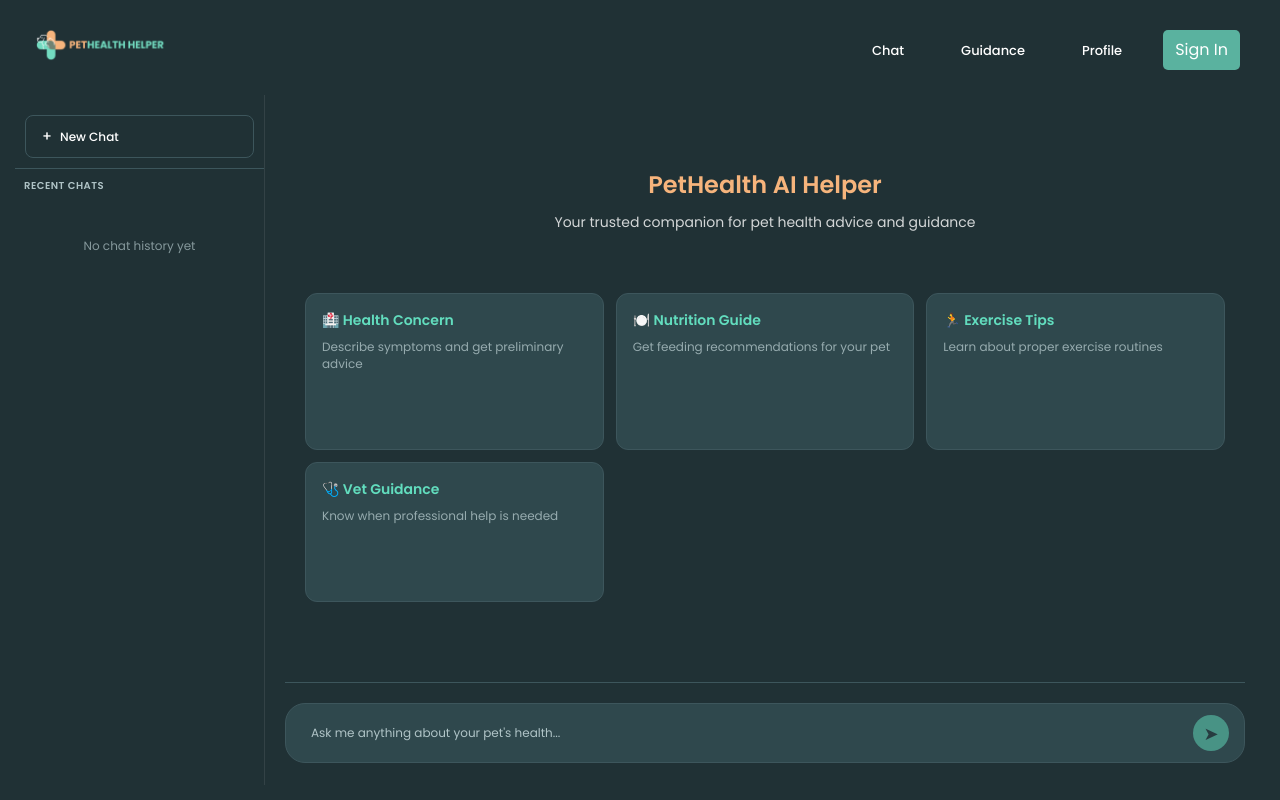
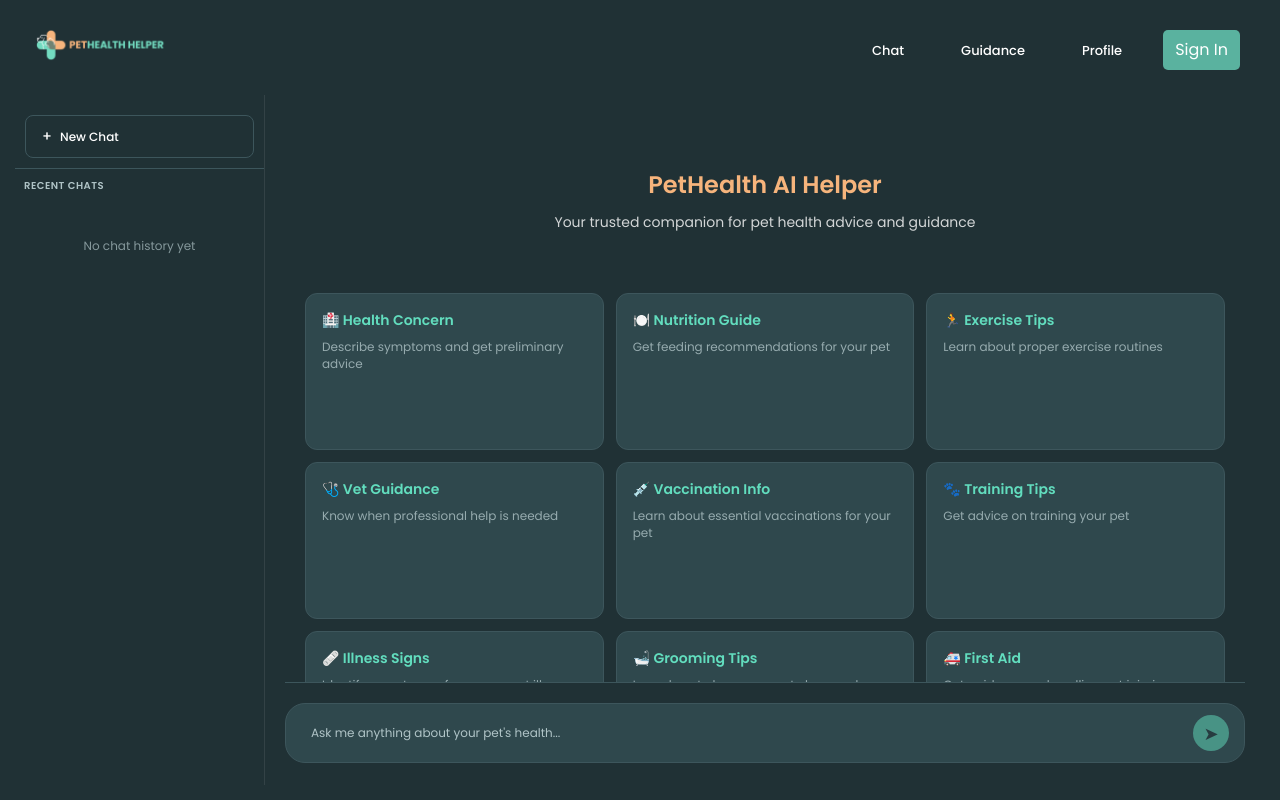
Before and after one commit to kurtrockx/pet-health-ai, a React (Vite) app: page /Chat in a window 1280 px wide. Built offline with nearby package versions, Linux system fonts and the light colour scheme; a web font is replaced by a local one.

Commit message:
fixed layout on ChatPage

```diff
--- a/src/components/css/PetChat.css
+++ b/src/components/css/PetChat.css
@@ -490,10 +490,10 @@ body {
   .chat-container {
     padding: 0 16px;
     width: 100%;
-    min-height: 80vh;
+    max-height: 80vh;
   }
   .welcome-section {
-    max-height: 60vh;
+    max-height: 70vh;
   }
   .welcome-section h1 {
     font-size: 2rem;
--- a/src/pages/ChatPage.jsx
+++ b/src/pages/ChatPage.jsx
@@ -345,6 +345,58 @@ export default function ChatPage() {
                   <h3>🩺 Vet Guidance</h3>
                   <p>Know when professional help is needed</p>
                 </div>
+                <div
+                  className="action-card"
+                  onClick={() =>
+                    sendMessage("What vaccinations does my pet need?")
+                  }
+                >
+                  <h3>💉 Vaccination Info</h3>
+                  <p>Learn about essential vaccinations for your pet</p>
+                </div>
+                <div
+                  className="action-card"
+                  onClick={() =>
+                    sendMessage("How can I train my pet effectively?")
+                  }
+                >
+                  <h3>🐾 Training Tips</h3>
+                  <p>Get advice on training your pet</p>
+                </div>
+                <div
+                  className="action-card"
+                  onClick={() =>
+                    sendMessage("What are common signs of illness in pets?")
+                  }
+                >
+                  <h3>🩹 Illness Signs</h3>
+                  <p>Identify symptoms of common pet illnesses</p>
+                </div>
+                <div
+                  className="action-card"
+                  onClick={() => sendMessage("How do I groom my pet properly?")}
+                >
+                  <h3>🛁 Grooming Tips</h3>
+                  <p>Learn how to keep your pet clean and healthy</p>
+                </div>
+                <div
+                  className="action-card"
+                  onClick={() =>
+                    sendMessage("What should I do if my pet is injured?")
+                  }
+                >
+                  <h3>🚑 First Aid</h3>
+                  <p>Get guidance on handling pet injuries</p>
+                </div>
+                <div
+                  className="action-card"
+                  onClick={() =>
+                    sendMessage("How can I help my pet with anxiety?")
+                  }
+                >
+                  <h3>😟 Anxiety Help</h3>
+                  <p>Learn how to calm your anxious pet</p>
+                </div>
               </div>
             </div>
           )}
```
